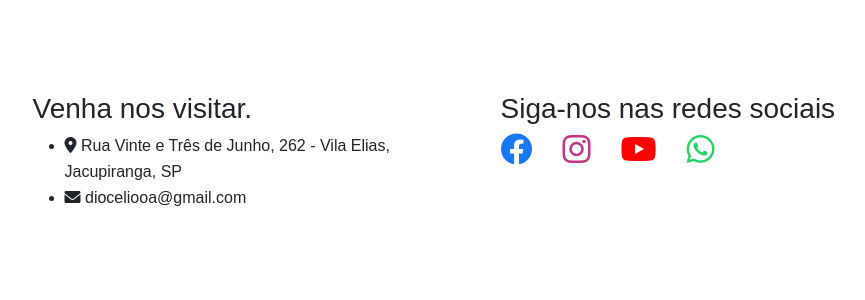
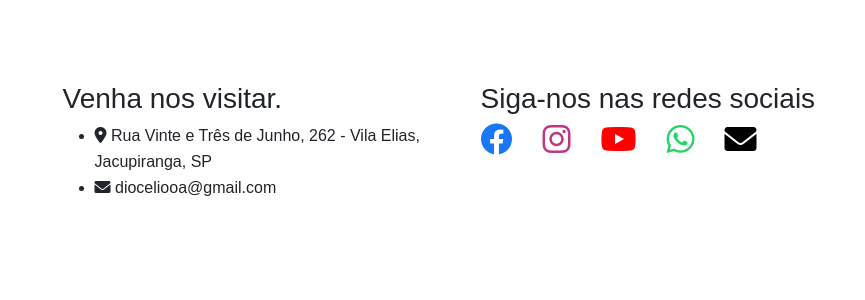
Before and after one commit to RogerioSenac/site_PresbiterianaJacupiranga, a PHP site: page /Assets/includes/footer.php in a window 1280 px wide. Shown: the top 300 px of the page, without its empty margins (165-1030 px from the left). Run offline with PHP 8.4, Linux system fonts and the light colour scheme.

Commit message:
refacture.rogerio styles.css footer.php

```diff
--- a/Assets/css/styles.css
+++ b/Assets/css/styles.css
@@ -449,7 +449,7 @@ footer{
 
 .card-body-1,
 .card-body-2 {
-    padding: 10px; /* Padding de 10px */
+    padding: 0px; /* Padding de 10px */
     text-align: left; /* Alinhamento à esquerda */
 }
 
@@ -466,8 +466,8 @@ footer{
     border-radius: 8px; /*Arredondar os cantos*/
     transition: transform 0.3s; /*Efeito de transição suave*/
     flex:1; /* Cada card ocupa a mesma largura */
-    margin: 30px; /* Margem horizontal para espaçamento */
-    padding-right: 10px;
+    margin: 10px; /* Margem horizontal para espaçamento */
+    padding-right: 0px;
 }
 
 .card:hover {
@@ -498,6 +498,10 @@ footer{
 
 .social-icons .whatsapp {
     color: #25d366; /* Verde do WhatsApp */
+}
+
+.social-icons .email {
+    color: #000; /* Verde do WhatsApp */
 }
 
 .social-icons i {
--- a/Assets/includes/footer.php
+++ b/Assets/includes/footer.php
@@ -66,6 +66,7 @@
                         <a href="https://www.instagram.com/ipbjacupiranga?igsh=OXVpZTFka3hkZnY5" class="instagram" target="_blank"><i class="fab fa-instagram fa-2x"></i></a>
                         <a href="https://www.youtube.com/@IpbJacupiranga" class="youtube" target="_blank"><i class="fab fa-youtube fa-2x"></i></a>
                         <a href="https://www.whatsapp.com" class="whatsapp" target="_blank"><i class="fab fa-whatsapp fa-2x"></i></a>
+                        <a href="mailto:dioceliooa@gmail.com" class="email" target="_blank"><i class="fas fa-envelope"></i></a>
                     </div>
                 </div>
             </div>
```
